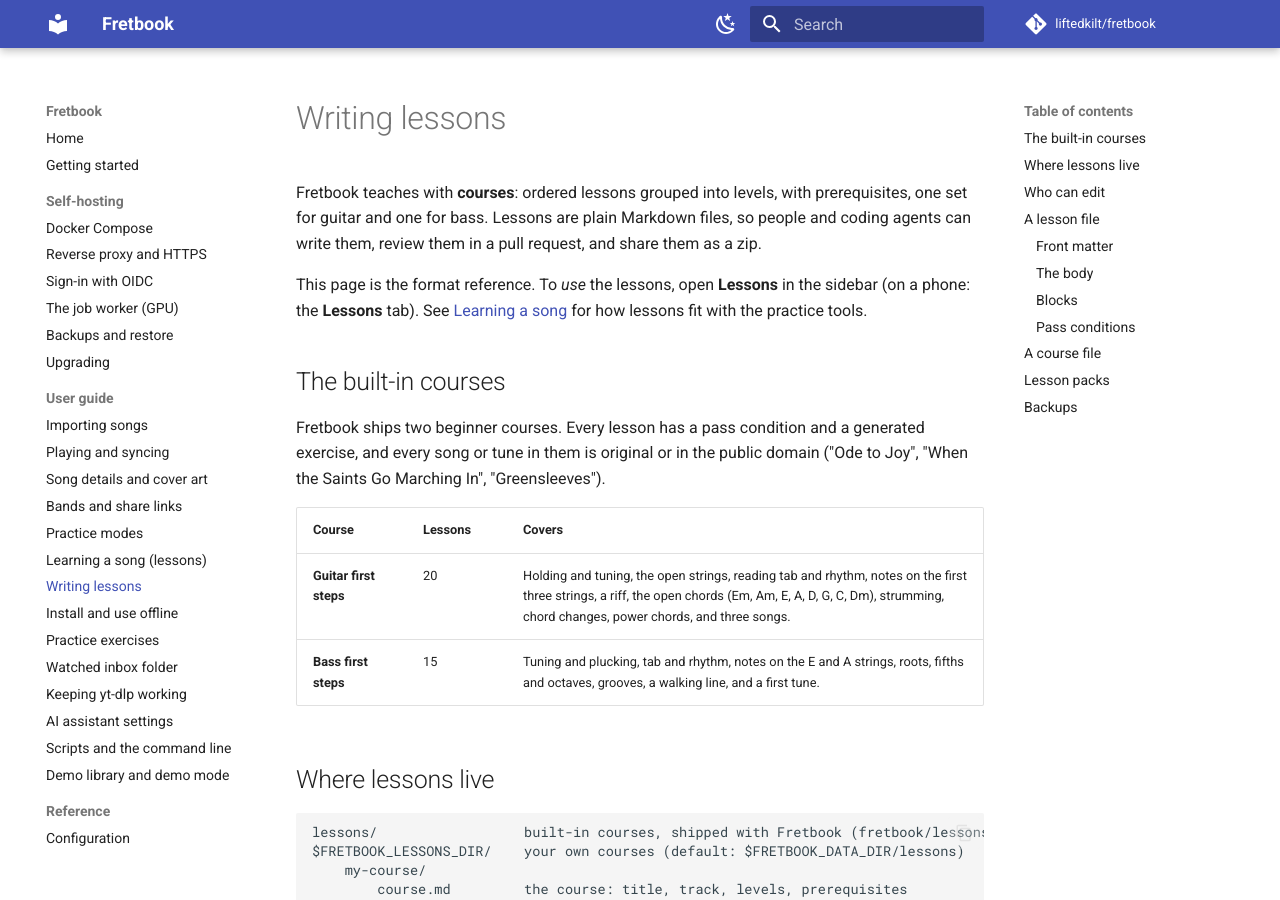
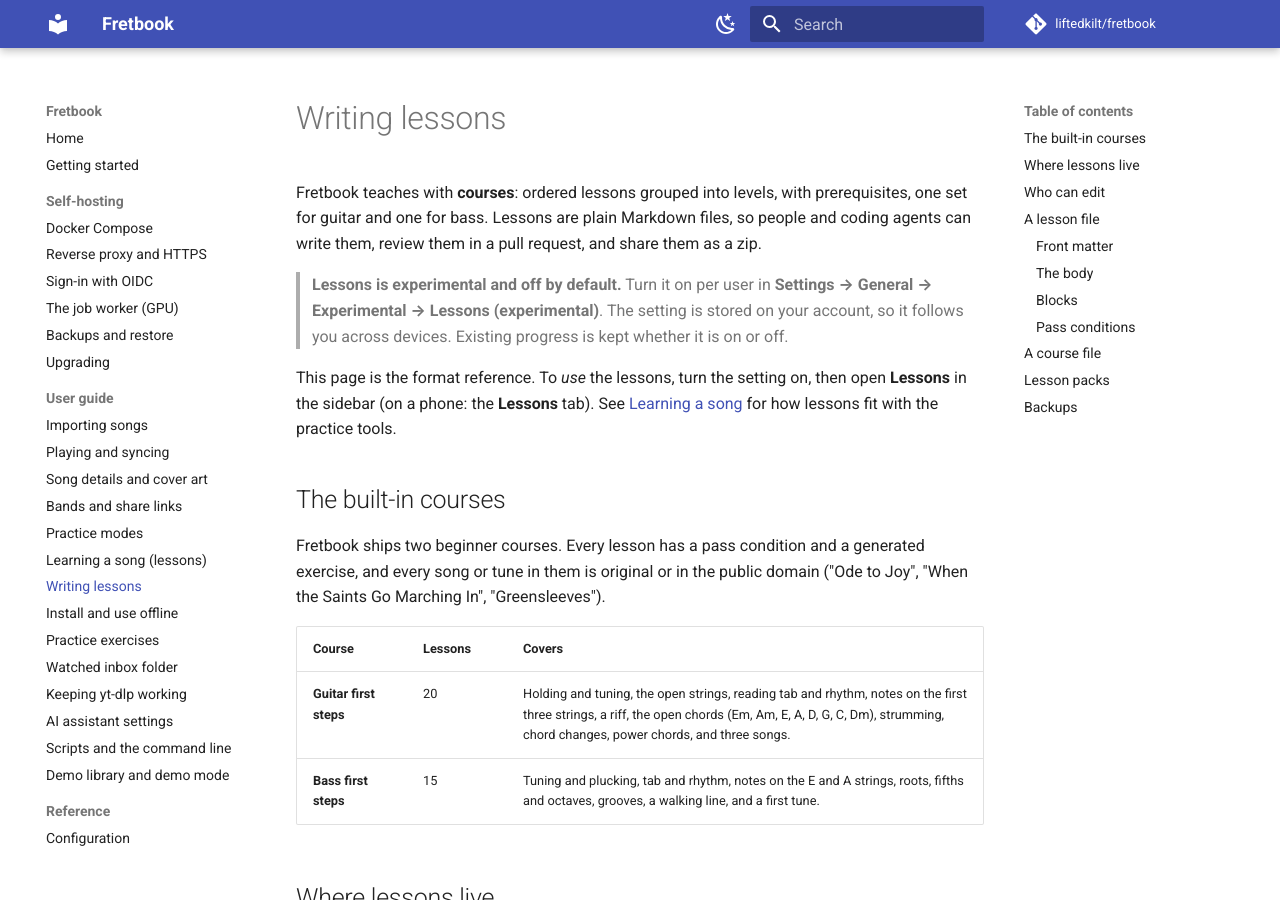
Before and after one commit to liftedkilt/fretbook, an MkDocs documentation site: the page built from docs/lessons.md, in a window 1280 px wide and 900 px high. Built offline with MkDocs 1.6.1 and Material for MkDocs 9.7.7, drawn with Linux system fonts in a browser that asks for light colours; comment, search, counter and statistics services are not loaded.

Commit message:
docs: Lessons is experimental and how to turn it on
Co-Authored-By: Claude Sonnet 5.5 <noreply@anthropic.com>
Claude-Session: https://claude.ai/code/session_01KZSm5UWuwQGknqwqJAvSY1

```diff
--- a/docs/lessons.md
+++ b/docs/lessons.md
@@ -2,7 +2,9 @@
 
 Fretbook teaches with **courses**: ordered lessons grouped into levels, with prerequisites, one set for guitar and one for bass. Lessons are plain Markdown files, so people and coding agents can write them, review them in a pull request, and share them as a zip.
 
-This page is the format reference. To *use* the lessons, open **Lessons** in the sidebar (on a phone: the **Lessons** tab). See [Learning a song](guides/lessons.md) for how lessons fit with the practice tools.
+> **Lessons is experimental and off by default.** Turn it on per user in **Settings → General → Experimental → Lessons (experimental)**. The setting is stored on your account, so it follows you across devices. Existing progress is kept whether it is on or off.
+
+This page is the format reference. To *use* the lessons, turn the setting on, then open **Lessons** in the sidebar (on a phone: the **Lessons** tab). See [Learning a song](guides/lessons.md) for how lessons fit with the practice tools.
 
 ## The built-in courses
 
```
Also changed, not shown: README.md (+1 -1 lines).
